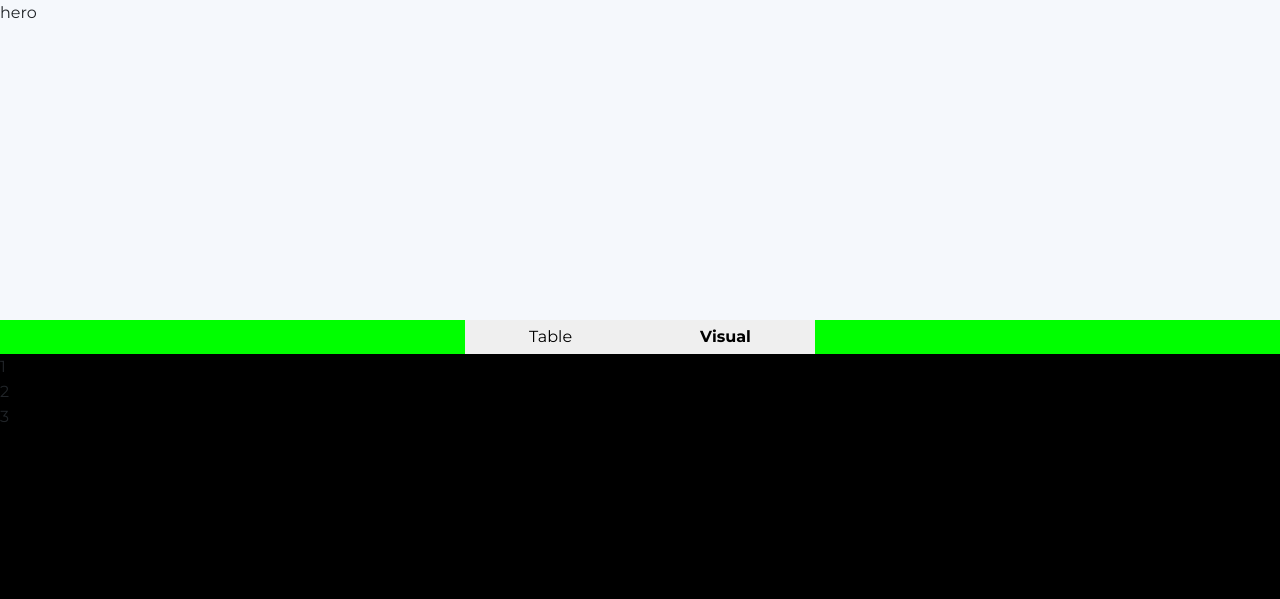
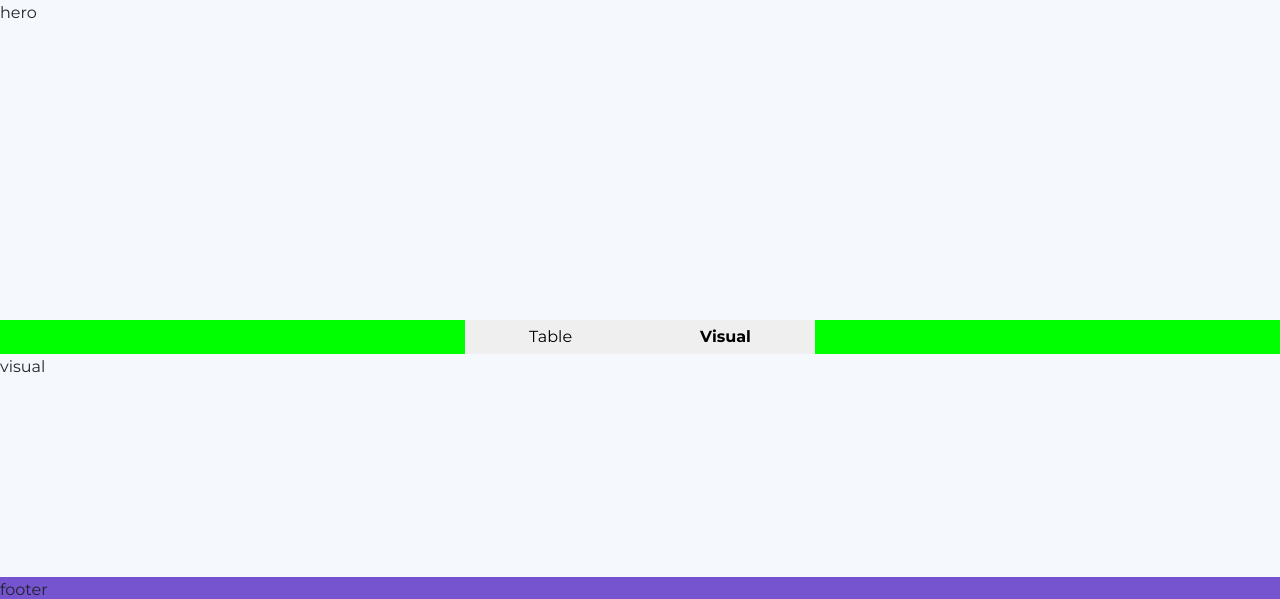
Before and after one commit to Andersgee/weather.andyfx.net, a Gatsby site: page / in a window 1280 px wide. Both pictures are taken after a click on the button "Visual". Shown: the top 599 px of the page. Built offline with nearby package versions, Linux system fonts and the light colour scheme; Gatsby itself is replaced by a stand-in of ours.

Commit message:
Table and Visual components

```diff
--- a/src/components/Main/Main.jsx
+++ b/src/components/Main/Main.jsx
@@ -2,12 +2,15 @@ import * as React from "react";
 import * as styles from "./main.module.scss";
 import Nav from "@components/Nav";
 import Table from "@components/Table";
+import Visual from "@components/Visual";
 
 export default function Main() {
+  const [active, setActive] = React.useState("table");
   return (
     <div className={styles.main}>
-      <Nav />
-      <Table />
+      <Nav active={active} setActive={setActive} />
+      {active === "table" && <Table />}
+      {active === "visual" && <Visual />}
     </div>
   );
 }
--- a/src/components/Main/main.module.scss
+++ b/src/components/Main/main.module.scss
@@ -1,9 +1,9 @@
 @import "@styles/mixins/all";
 
 .main {
-  background: #00f;
+  //background: #00f;
 
   @include media-md-xxl() {
-    background: #000;
+    //background: #000;
   }
 }
--- a/src/components/Nav/Nav.jsx
+++ b/src/components/Nav/Nav.jsx
@@ -2,20 +2,18 @@ import * as React from "react";
 import * as styles from "./nav.module.scss";
 import clsx from "clsx";
 
-export default function Nav() {
-  const [active, setActive] = React.useState(0);
-
+export default function Nav({ active, setActive }) {
   return (
     <div className={styles.nav}>
       <button
-        onClick={() => setActive(0)}
-        className={clsx(styles.navbutton, active === 0 && styles.active)}
+        onClick={() => setActive("table")}
+        className={clsx(styles.navbutton, active === "table" && styles.active)}
       >
         Table
       </button>
       <button
-        onClick={() => setActive(1)}
-        className={clsx(styles.navbutton, active === 1 && styles.active)}
+        onClick={() => setActive("visual")}
+        className={clsx(styles.navbutton, active === "visual" && styles.active)}
       >
         Visual
       </button>
--- /dev/null
+++ b/src/components/Visual/Visual.jsx
@@ -0,0 +1,6 @@
+import * as React from "react";
+import * as styles from "./visual.module.scss";
+
+export default function Visual() {
+  return <div className={styles.visual}>visual</div>;
+}
--- /dev/null
+++ b/src/components/Visual/index.js
@@ -0,0 +1,3 @@
+import Visual from "./Visual";
+
+export default Visual;
--- /dev/null
+++ b/src/components/Visual/visual.module.scss
@@ -0,0 +1,5 @@
+@import "@styles/mixins/all";
+
+.visual {
+  //background: #000;
+}
```
